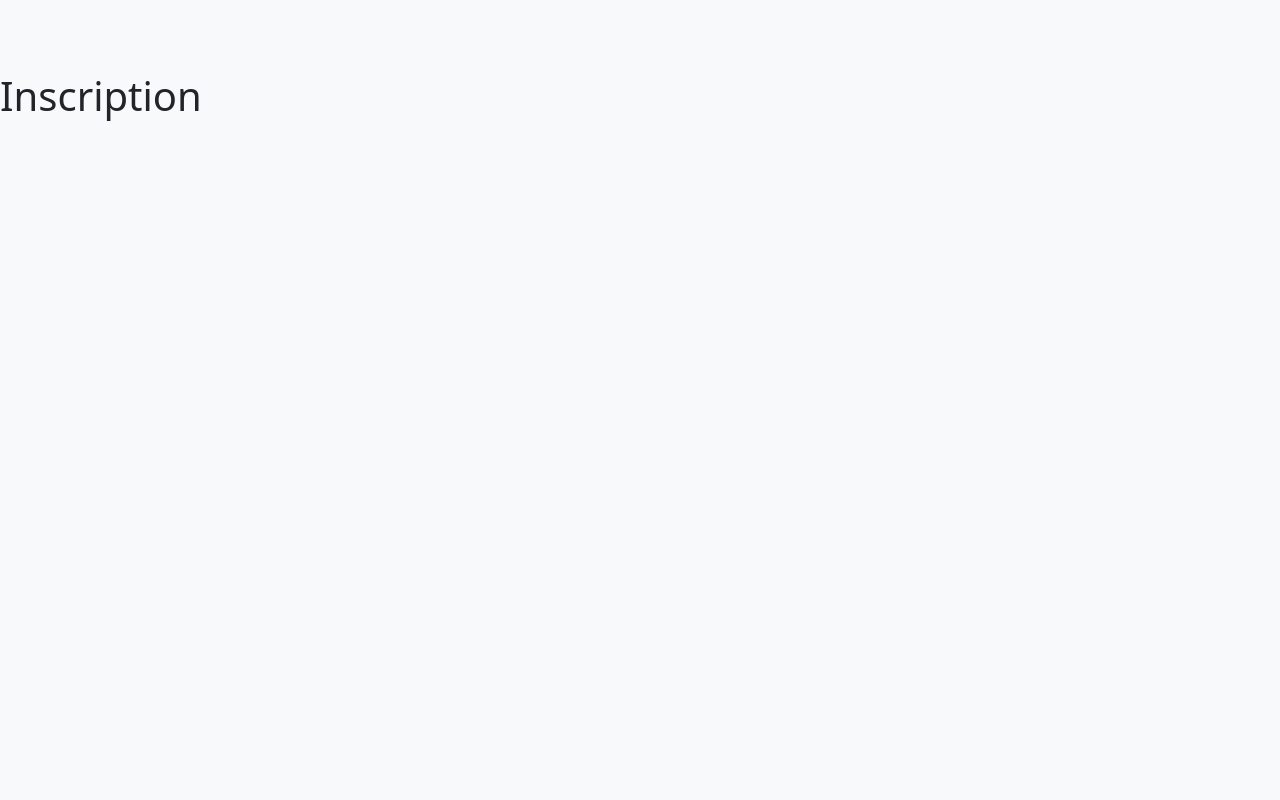
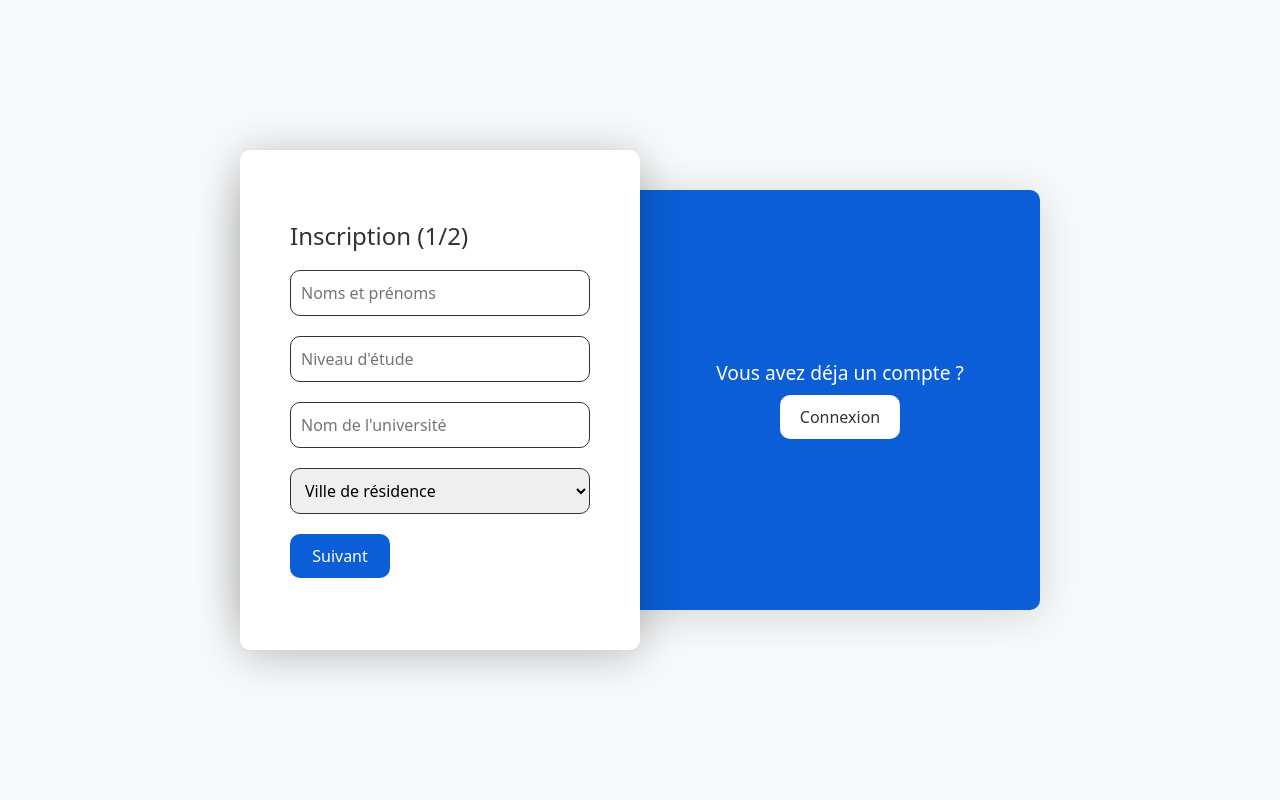
Before and after one commit to jeanpetitt/FindInvest, a Django app: page /users/register/ in a window 1280 px wide. Before the commit the page is almost empty. Run offline with Django 4.2, Linux system fonts and the light colour scheme; some libraries are stand-ins or nearby versions.

Commit message:
Ajout de la page register v0

```diff
--- a/FindInvest/settings.py
+++ b/FindInvest/settings.py
@@ -27,7 +27,7 @@ SECRET_KEY = 'django-insecure-qahm2&a61th2o7-$8qeyujjx!nrw)8t^sm$zy)pmi^clkt^fi_
 # SECURITY WARNING: don't run with debug turned on in production!
 DEBUG = True
 
-ALLOWED_HOSTS = []
+ALLOWED_HOSTS = ['*']
 
 
 # Application definition
--- a/templates/users/register.html
+++ b/templates/users/register.html
@@ -1,10 +1,249 @@
 {% extends 'base.html' %}
 {% load static %}
 
-{% block title %} FindRepeater | Inscription {% endblock %}
+{% block title %} FindInvest | Inscription {% endblock %}
 
 {% block content %}
-  <br><br><br>
-  <h1>Inscription</h1>
+
+<style>
+	@font-face {
+		font-family: Poppins;
+		src: url(fonts/Poppins-Regular.ttf);
+	}
+	*{
+		margin: 0;
+		padding: 0;
+		box-sizing: border-box;
+		font-size: 'Poppins', sans-serif;
+	}
+	body{
+		display: flex;
+		justify-content: center;
+		align-items: center;
+		min-height: 100vh;
+		/* background: #0b5ed7; */
+		transition: 0.5s;
+	}
+	body.active{
+		/* background: #ff8c2e; */
+	}
+	.contain{
+		position: relative;
+		width: 800px;
+		height: 500px;
+		margin: 20px;
+	}
+	.blueBg{
+		position: absolute;
+		display: flex;
+		justify-content: center;
+		align-items: center;
+		/* background: rgba(255, 255, 255, 0.2); */
+		background: #0b5ed7;
+		width: 100%;
+		height: 420px;
+		top: 40px;
+		box-shadow: 0 5px 45px rgba(0, 0, 0, 0.15);
+		border-radius: 10px;
+	}
+	.blueBg .box{
+		position: relative;
+		width: 50%;
+		height: 100%;
+		display: flex;
+		flex-direction: column;
+		justify-content: center;
+		align-items: center;
+	}
+	.blueBg .box h2{
+		color: #fff;
+		font-size: 1.2rem;
+		font-weight: 500;
+		margin-bottom: 10px;
+	}
+	.box a{
+		padding: 10px 20px;
+		background: #fff;
+		border-radius: 10px;
+		font-size: 16px;
+		font-weight: 500;
+		border: none;
+		color: #333;
+		text-decoration: none;
+		cursor: pointer;
+	}
+
+	.formBx{
+		position: absolute;
+		background: #fff;
+		top: 0;
+		left: 0;
+		width: 50%;
+		height: 100%;
+		z-index: 1000;
+		display: flex;
+		justify-content: center;
+		align-items: center;
+		box-shadow: 0 5px 45px rgba(0, 0, 0, 0.25);
+		transition: .3s ease-in-out;
+		overflow: hidden;
+		border-radius: 10px;
+	}
+	.formBx.active{
+		left: 50%;
+	}
+	.formBx .form{
+		position: absolute;
+		left: 0;
+		padding: 50px;
+		width: 100%;
+		transition: .5s;
+		width: 100%;
+		display: flex;
+		flex-direction: column;
+	}
+	.formBx .registerForm1{
+		transition-delay: .2s;
+	}
+	.formBx.active .registerForm1{
+		left: -100%;
+		transition-delay: 0s;
+	}
+	.formBx .registerForm2{
+		left: 100%;
+		transition-delay: 0s;
+	}
+	.formBx.active .registerForm2{
+		left: 0;
+		transition-delay: .2s;
+	}
+	.formBx .form h3{
+		font-size: 1.5rem;
+		color: #333;
+		font-weight: 500;
+		margin-bottom: 20px;
+	}
+	.formBx .form input,
+	.formBx .form select{
+		width: 100%;
+		margin-bottom: 20px;
+		padding: 10px;
+		border-radius: 10px;
+		outline: none;
+		font-size: 16px;
+		border: #333 solid 1px;
+	}
+	.form .btnForm{
+		padding: 10px 20px;
+		background: #0b5ed7;
+		border-radius: 10px;
+		font-size: 16px;
+		font-weight: 500;
+		border: none !important;
+		color: #fff;
+		cursor: pointer;
+		max-width: 100px;
+	}
+	.precedentBtn{
+		color: #333;
+		cursor: pointer;
+	}
+	.precedentBtn:hover{
+		color: rgb(107, 107, 107);
+	}
+
+	@media screen and (max-width:991px) {
+		.contain{
+			max-width: 400px;
+			height: 650px;
+			display: flex;
+			justify-content: center;
+			align-items: center;
+		}
+		.contain .blueBg{
+			top: 0;
+			height: 100%;
+		}
+		.formBx{
+			width: 100%;
+			height: 500px;
+			top: 0;
+			box-shadow: none;
+		}
+		.blueBg .box{
+			position: absolute;
+			width: 100%;
+			height: 150px;
+			bottom: 0;
+		}
+		.box.un{
+			top: 0;
+		}
+		.formBx.active{
+			left: 0;
+			top: 150px;
+		}
+	}
+</style>
+
+<div class="contain">
+	<div class="blueBg">
+		<div class="box un">
+			<h2>Vous avez déja un compte ?</h2>
+			<a href="">Connexion</a>
+		</div>
+		<div class="box deux">
+			<h2>Vous avez déja un compte ?</h2>
+			<a href="">Connexion</a>
+		</div>
+	</div>
+	<!-- <form action="" method=""> -->
+		<div class="formBx">
+			<div class="form registerForm1">
+				<h3>Inscription (1/2)</h3>
+				<input type="text" name="" id="" placeholder="Noms et prénoms">
+				<input type="text" name="" id="" placeholder="Niveau d'étude">
+				<input type="text" name="" id="" placeholder="Nom de l'université">
+				<select name="" id="">
+					<option value="Ville de résidence">Ville de résidence</option>
+				</select>
+				<button class="btnForm suivantBtn">Suivant</button>
+			</div>
+			<div class="form registerForm2">
+				<h3>Inscription (2/2)</h3>
+				<input type="email" name="" id="" placeholder="Adresse email">
+				<span style="font-size: 12px; font-style: italic; color: #333;">&emsp;(avec indicatif du pays)</span>
+				<input type="tel" name="" id="" placeholder="Numéro téléphone (avec indicatif du pays)">
+				<input type="password" name="" id="" placeholder="Mot de passe">
+				<input type="password" name="" id="" placeholder="Confirmer mot de passe">
+				<style>
+					.precedentBtn{
+						margin-left: 50px;
+					}
+				</style>
+				<div class="">
+					<input class="btnForm" type="submit" value="Enregister">
+					<span class="precedentBtn">Précédent</span>
+				</div>
+			</div>
+		</div>
+	<!-- </form> -->
+</div>
+
+<script>
+	const suivantBtn = document.querySelector('.suivantBtn');
+	const precedentBtn = document.querySelector('.precedentBtn');
+	const formBx = document.querySelector('.formBx');
+	const body = document.querySelector('body');
+
+	suivantBtn.onclick = function() {
+		formBx.classList.add('active');
+		body.classList.add('active');
+	}
+	precedentBtn.onclick = function() {
+		formBx.classList.remove('active');
+		body.classList.remove('active');
+	}
+</script>
 
 {% endblock %}
```
Also changed, not shown: 7 other files.
